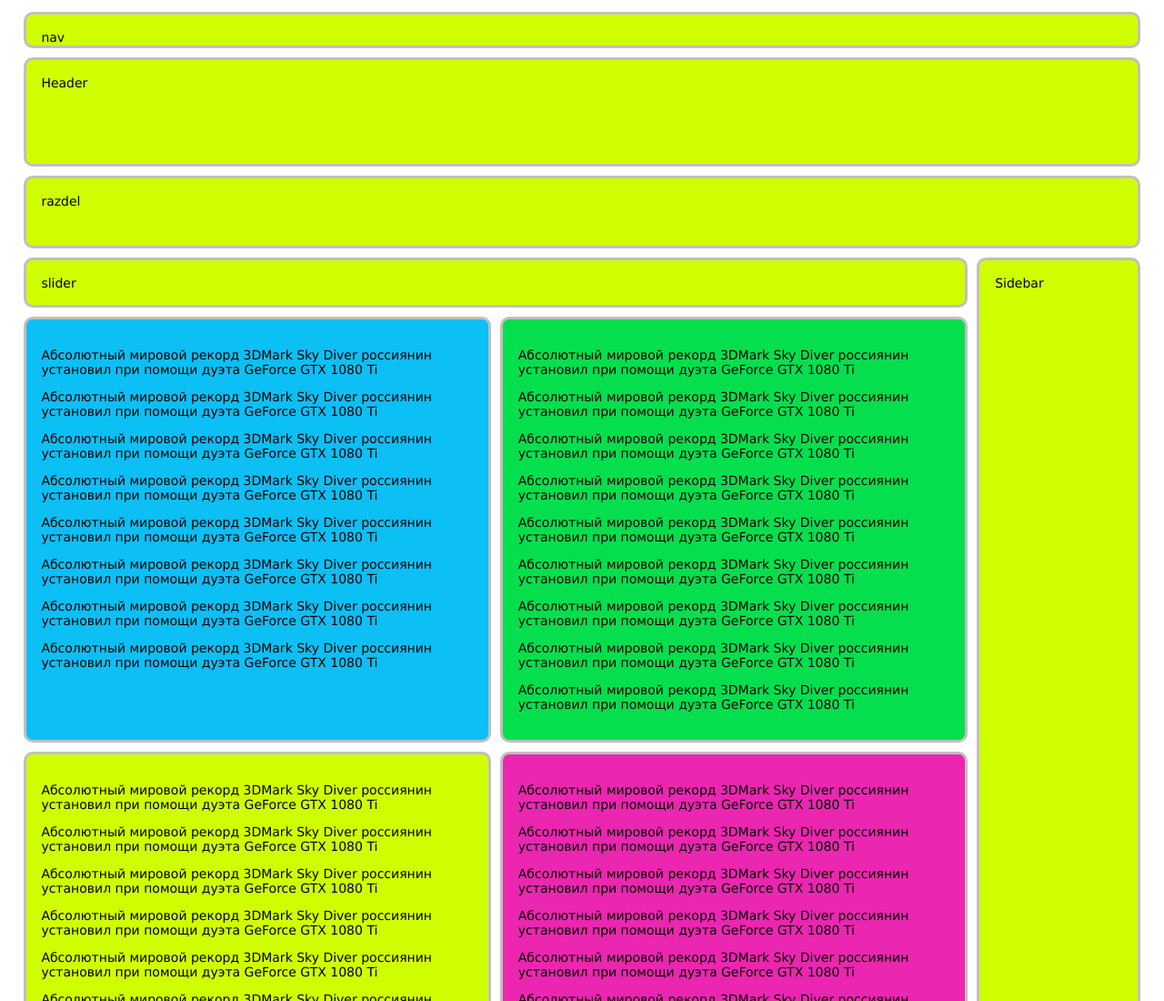
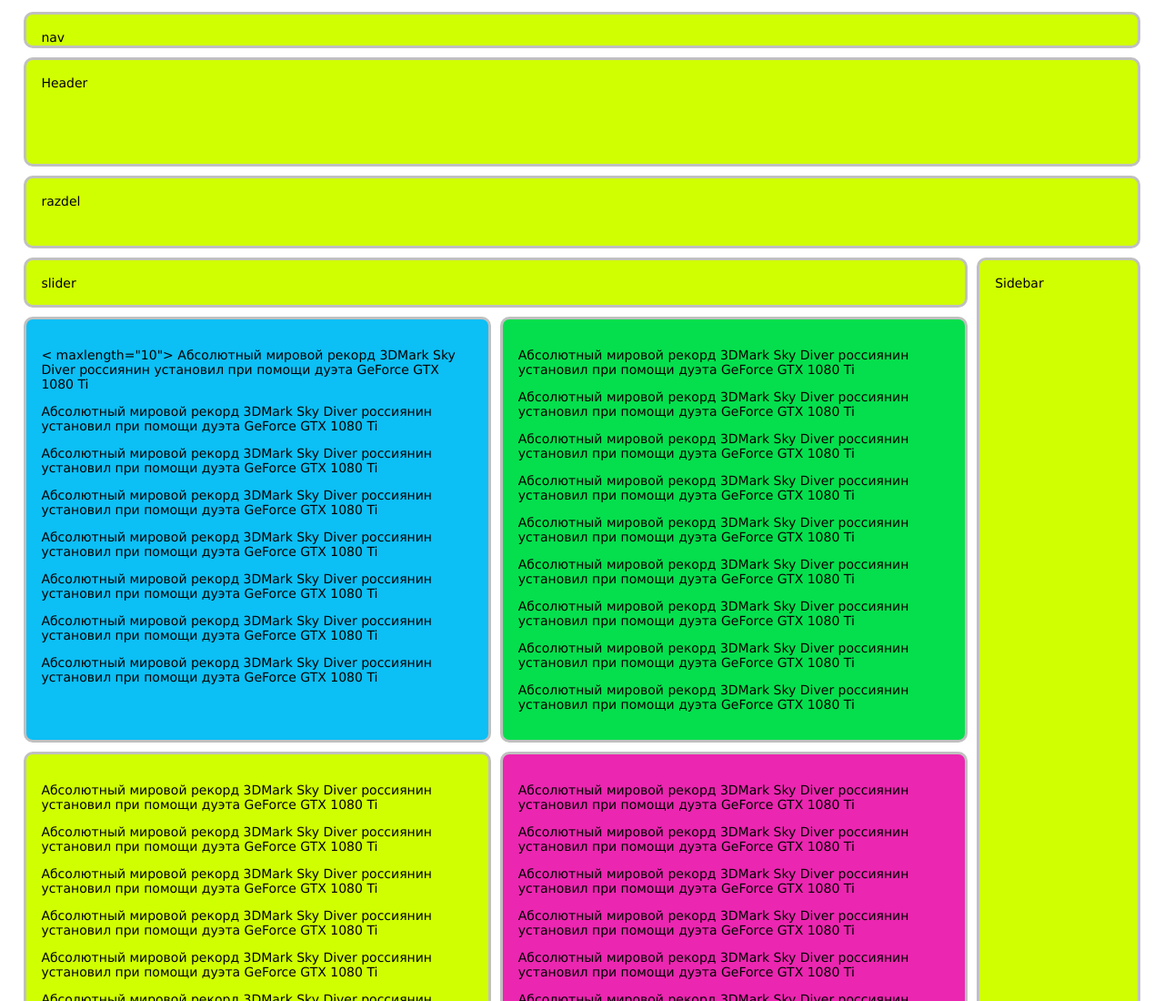
Before and after one commit to mig38m/mig38m.github.com, a plain HTML site: page index.html in a window 1280 px wide. Shown: the top 1100 px of the page at 91% size. Drawn offline with Linux system fonts and the light colour scheme.

Commit message:
Update index.html

```diff
--- a/index.html
+++ b/index.html
@@ -249,7 +249,7 @@ header, footer, article, nav, razdel, sidebar, slider {
   <razdel id="mainRazdel">razdel</razdel>
   <slider id="mainSlider">slider</slider>
   <sidebar id="mainSidebar">Sidebar</sidebar>
-  <article id="mainArticle1" maxlength="10"><p> Абсолютный мировой рекорд 3DMark Sky Diver россиянин установил при помощи дуэта GeForce GTX 1080 Ti </p> <p> Абсолютный мировой рекорд 3DMark Sky Diver россиянин установил при помощи дуэта GeForce GTX 1080 Ti </p> <p> Абсолютный мировой рекорд 3DMark Sky Diver россиянин установил при помощи дуэта GeForce GTX 1080 Ti </p> <p> Абсолютный мировой рекорд 3DMark Sky Diver россиянин установил при помощи дуэта GeForce GTX 1080 Ti </p> <p> Абсолютный мировой рекорд 3DMark Sky Diver россиянин установил при помощи дуэта GeForce GTX 1080 Ti </p> <p> Абсолютный мировой рекорд 3DMark Sky Diver россиянин установил при помощи дуэта GeForce GTX 1080 Ti </p> <p> Абсолютный мировой рекорд 3DMark Sky Diver россиянин установил при помощи дуэта GeForce GTX 1080 Ti </p> <p> Абсолютный мировой рекорд 3DMark Sky Diver россиянин установил при помощи дуэта GeForce GTX 1080 Ti </p> </article>
+  <article id="mainArticle1"><p> < maxlength="10"> Абсолютный мировой рекорд 3DMark Sky Diver россиянин установил при помощи дуэта GeForce GTX 1080 Ti </p> <p> Абсолютный мировой рекорд 3DMark Sky Diver россиянин установил при помощи дуэта GeForce GTX 1080 Ti </p> <p> Абсолютный мировой рекорд 3DMark Sky Diver россиянин установил при помощи дуэта GeForce GTX 1080 Ti </p> <p> Абсолютный мировой рекорд 3DMark Sky Diver россиянин установил при помощи дуэта GeForce GTX 1080 Ti </p> <p> Абсолютный мировой рекорд 3DMark Sky Diver россиянин установил при помощи дуэта GeForce GTX 1080 Ti </p> <p> Абсолютный мировой рекорд 3DMark Sky Diver россиянин установил при помощи дуэта GeForce GTX 1080 Ti </p> <p> Абсолютный мировой рекорд 3DMark Sky Diver россиянин установил при помощи дуэта GeForce GTX 1080 Ti </p> <p> Абсолютный мировой рекорд 3DMark Sky Diver россиянин установил при помощи дуэта GeForce GTX 1080 Ti </p> </article>
   <article id="mainArticle2"><p> Абсолютный мировой рекорд 3DMark Sky Diver россиянин установил при помощи дуэта GeForce GTX 1080 Ti </p>  <p> Абсолютный мировой рекорд 3DMark Sky Diver россиянин установил при помощи дуэта GeForce GTX 1080 Ti </p> <p> Абсолютный мировой рекорд 3DMark Sky Diver россиянин установил при помощи дуэта GeForce GTX 1080 Ti </p> <p> Абсолютный мировой рекорд 3DMark Sky Diver россиянин установил при помощи дуэта GeForce GTX 1080 Ti </p> <p> Абсолютный мировой рекорд 3DMark Sky Diver россиянин установил при помощи дуэта GeForce GTX 1080 Ti </p> <p> Абсолютный мировой рекорд 3DMark Sky Diver россиянин установил при помощи дуэта GeForce GTX 1080 Ti </p> <p> Абсолютный мировой рекорд 3DMark Sky Diver россиянин установил при помощи дуэта GeForce GTX 1080 Ti </p> <p> Абсолютный мировой рекорд 3DMark Sky Diver россиянин установил при помощи дуэта GeForce GTX 1080 Ti </p> <p> Абсолютный мировой рекорд 3DMark Sky Diver россиянин установил при помощи дуэта GeForce GTX 1080 Ti </p> </article>
   <article id="mainArticle3"><p> Абсолютный мировой рекорд 3DMark Sky Diver россиянин установил при помощи дуэта GeForce GTX 1080 Ti </p>  <p> Абсолютный мировой рекорд 3DMark Sky Diver россиянин установил при помощи дуэта GeForce GTX 1080 Ti </p> <p> Абсолютный мировой рекорд 3DMark Sky Diver россиянин установил при помощи дуэта GeForce GTX 1080 Ti </p> <p> Абсолютный мировой рекорд 3DMark Sky Diver россиянин установил при помощи дуэта GeForce GTX 1080 Ti </p> <p> Абсолютный мировой рекорд 3DMark Sky Diver россиянин установил при помощи дуэта GeForce GTX 1080 Ti </p> <p> Абсолютный мировой рекорд 3DMark Sky Diver россиянин установил при помощи дуэта GeForce GTX 1080 Ti </p> <p> Абсолютный мировой рекорд 3DMark Sky Diver россиянин установил при помощи дуэта GeForce GTX 1080 Ti </p> <p> Абсолютный мировой рекорд 3DMark Sky Diver россиянин установил при помощи дуэта GeForce GTX 1080 Ti </p> <p> Абсолютный мировой рекорд 3DMark Sky Diver россиянин установил при помощи дуэта GeForce GTX 1080 Ti </p> </article>
   <article id="mainArticle4"><p> Абсолютный мировой рекорд 3DMark Sky Diver россиянин установил при помощи дуэта GeForce GTX 1080 Ti </p>  <p> Абсолютный мировой рекорд 3DMark Sky Diver россиянин установил при помощи дуэта GeForce GTX 1080 Ti </p> <p> Абсолютный мировой рекорд 3DMark Sky Diver россиянин установил при помощи дуэта GeForce GTX 1080 Ti </p> <p> Абсолютный мировой рекорд 3DMark Sky Diver россиянин установил при помощи дуэта GeForce GTX 1080 Ti </p> <p> Абсолютный мировой рекорд 3DMark Sky Diver россиянин установил при помощи дуэта GeForce GTX 1080 Ti </p> <p> Абсолютный мировой рекорд 3DMark Sky Diver россиянин установил при помощи дуэта GeForce GTX 1080 Ti </p> <p> Абсолютный мировой рекорд 3DMark Sky Diver россиянин установил при помощи дуэта GeForce GTX 1080 Ti </p> <p> Абсолютный мировой рекорд 3DMark Sky Diver россиянин установил при помощи дуэта GeForce GTX 1080 Ti </p> <p> Абсолютный мировой рекорд 3DMark Sky Diver россиянин установил при помощи дуэта GeForce GTX 1080 Ti </p> </article>
```
